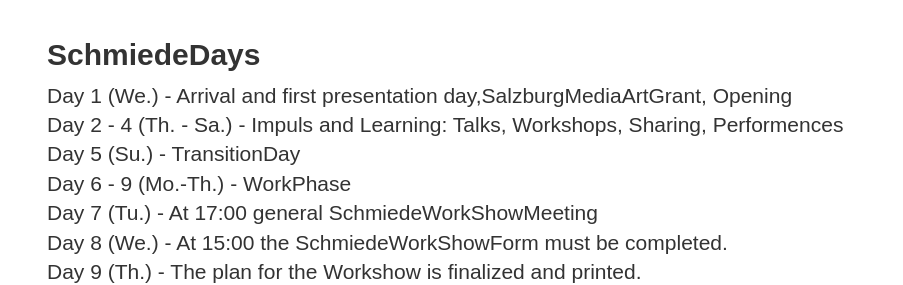
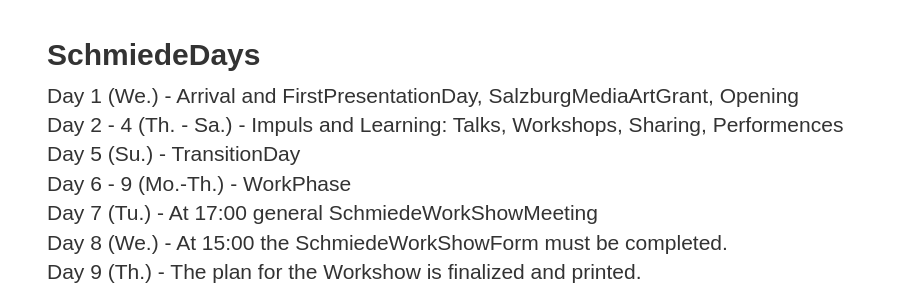
Before and after one commit to philippWassibauer/schmiede_web, a Jekyll site: the page built from apply/index.html, in a window 1280 px wide and 900 px high, scrolled down 1692 px. Shown: the part 176-461 px from the top of the window, without its empty margins (133-1036 px from the left). Built offline with Jekyll 4.4.1, drawn with Linux system fonts in a browser that asks for light colours; Markdown is read by kramdown in place of the engine named in the settings.

Commit message:
Update index.html

```diff
--- a/apply/index.html
+++ b/apply/index.html
@@ -61,18 +61,18 @@
 
       <h2 style="margin-top: 40px;">SchmiedeDays</h2>
       <p class="lead">
-       Day 1  (We.)           - Arrival and first presentation day,SalzburgMediaArtGrant, Opening <br />
+       Day 1  (We.)           - Arrival and FirstPresentationDay, SalzburgMediaArtGrant, Opening <br />
        Day 2 - 4 (Th. - Sa.)  - Impuls and Learning: Talks, Workshops, Sharing, Performences <br />
        Day 5  (Su.)           - TransitionDay <br />
        Day 6 - 9 (Mo.-Th.)    - WorkPhase <br />
-       Day 7  (Tu.)           - At 17:00 general SchmiedeWorkShowMeeting <br />
+       Day 7  (Tu.)            - At 17:00 general SchmiedeWorkShowMeeting <br />
        Day 8  (We.)           - At 15:00 the SchmiedeWorkShowForm must be completed. <br />
-       Day 9  (Th.)           - The plan for the Workshow is finalized and printed.  <br />
-       Day 9  (Th.)           - Setting up, testing and cleaning up as well as out what is not needed.<br />
-       Day 10 (Fr.)           - SetUp and Present day. Do whatever possible on another day.  <br />
-       Day 10 (Fr.)           - At 19:00 SchmiedeWorkShow opens doors. <br />
-       Day 10 (Fr.)           - Lock your equipment once you are done.<br />
-       Day 11 (Sa.)           - Last Breakfast, Clean out (no trace left behind) and 'Auf Wiedersehen' <br />
+       Day 9  (Th.)            - The plan for the Workshow is finalized and printed.  <br />
+       Day 9  (Th.)            - Setting up, testing and cleaning up as well as out what is not needed.<br />
+       Day 10 (Fr.)            - SetUp and Present day. Do whatever possible on another day.  <br />
+       Day 10 (Fr.)            - At 19:00 SchmiedeWorkShow opens doors. <br />
+       Day 10 (Fr.)            - Lock your equipment once you are done.<br />
+       Day 11 (Sa.)            - Last Breakfast, Clean out (no trace left behind) and 'Auf Wiedersehen' <br />
 
       </p>
     </div>
```
